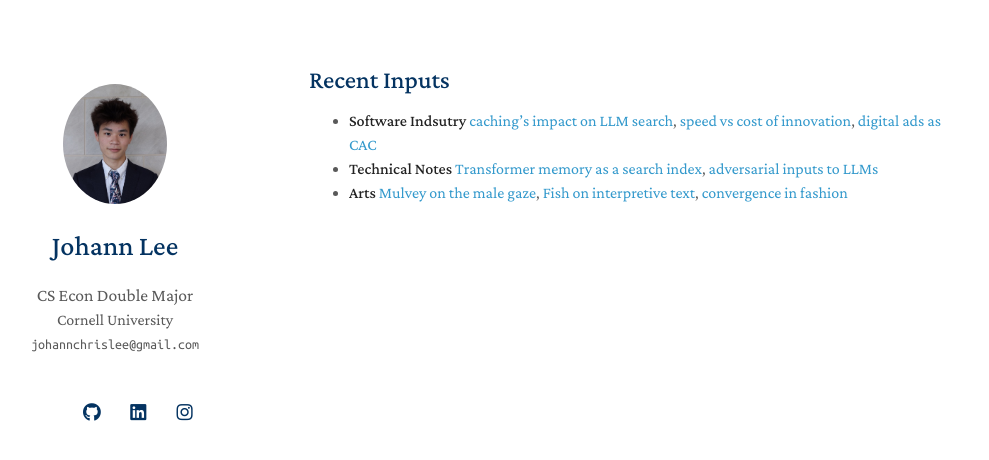
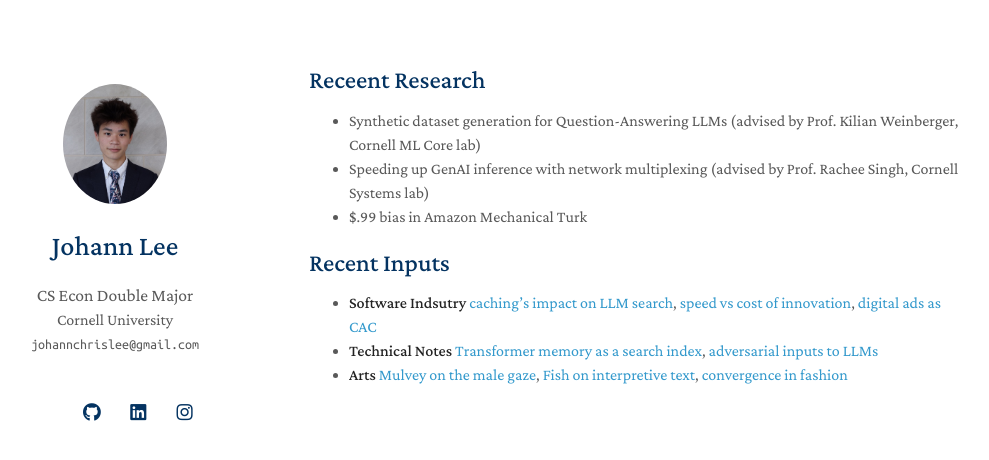
Before and after one commit to lee-johann/xforeverjlx.github.io, a Jekyll site: the page built from index.md, in a window 1280 px wide. Shown: the top 460 px of the page, without its empty margins (161-1150 px from the left). Built offline with Jekyll 4.4.1, drawn with Linux system fonts in a browser that asks for light colours; nearby versions of some CDN libraries; a style sheet for code colours, icons or effects is not loaded; our own code applies the rules of GitHub Pages for plain Markdown files.

Commit message:
updated CV

```diff
--- a/_config.yml
+++ b/_config.yml
@@ -13,7 +13,7 @@ canonical: https://minimal-light-theme.yliu.me/
 # Links
 # If you don't need one of them, you may delete the corresponding line.
 # google_scholar: https://scholar.google.com/
-cv_link: assets/files/swe_resume.pdf
+cv_link: assets/files/ds_resume.pdf
 github_link: https://github.com/xforeverjlx
 linkedin: https://www.linkedin.com/in/johann-lee-02074718a/
 # twitter: https://twitter.com/
--- a/index.md
+++ b/index.md
@@ -1,6 +1,12 @@
 ---
 layout: homepage
 ---
+
+## Receent Research
+
+- Synthetic dataset generation for Question-Answering LLMs (advised by Prof. Kilian Weinberger, Cornell ML Core lab)
+- Speeding up GenAI inference with network multiplexing (advised by Prof. Rachee Singh, Cornell Systems lab)
+- $.99 bias in Amazon Mechanical Turk
 
 ## Recent Inputs
 
```
Also changed, not shown: 1 other file.
